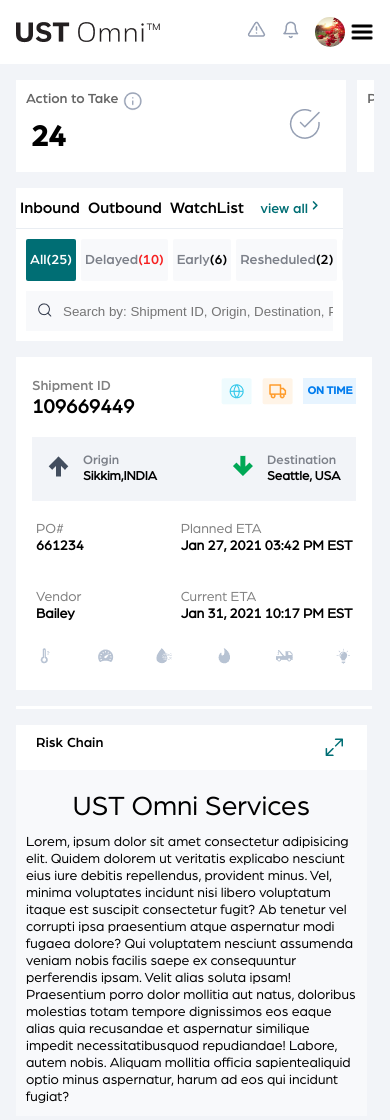
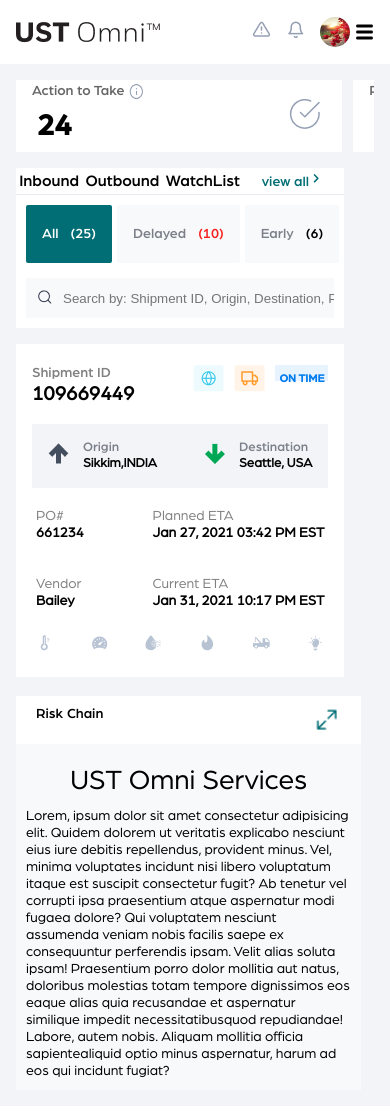
Before and after one commit to DivijaBabu/finalustproject, a plain HTML site: page index.html in a window 390 px wide. Drawn offline with Linux system fonts and the light colour scheme.

Commit message:
projectinit

```diff
--- a/index.css
+++ b/index.css
@@ -1,6 +1,7 @@
 *{
     margin:0;
     padding:0;
+    box-sizing: border-box;
 }
 ::-webkit-scrollbar{
     width:0.15rem;
@@ -124,7 +125,7 @@ nav li {
     padding-bottom: 1rem;
 }
 .mainbodycontainer{
-    height:calc(100vh - 6rem);
+    height:calc(100vh - 4rem);
     background-color: #f2f4f8;
     padding:1rem;
     font-size: 0.875rem;
@@ -309,7 +310,6 @@ nav li {
     font-weight: 500;
     font-family: 'Arboria';
     color: #2f3749;
-
 }
 .headtabs:hover{
     border-bottom: 2px solid #006e74;
@@ -350,7 +350,7 @@ nav li {
     color:#f62020;
 }
 .bodybottom{
-    height:calc(100% - 7rem);
+    height:calc(100% - 6rem);
     display:flex;
     justify-content: space-between;
 }
@@ -380,12 +380,14 @@ nav li {
     justify-content: space-between;
     padding: 0.625rem 1.25rem;
     background-color: white;
+    height: 3rem;
 }
 .riskcontent {
     font-family: 'Arboria-light';
     align-items: center;
     background-color: #f8f9fb;
     padding:0.625rem;
+    height: calc(100% - 3rem);
 }
 .riskcontent p{
     font-weight: 100;
@@ -396,11 +398,12 @@ nav li {
     font-weight: 500;
 }
 .leftsidebottom{
-        overflow-y: scroll;
+        overflow-y: auto;
         width: 100%;
         margin-top: 1rem;
         background-color: #f2f4f8;
         padding-bottom:1rem;
+        height: calc(100% - 11rem);
 }
 .bottomcards{
     display: grid;
@@ -478,8 +481,14 @@ b{
     display: none;
 }
 
+
+
+
+
+
+
 /* mobilephones */
-@media only screen and (max-width: 600px) {
+@media (min-width:50px) and (max-width: 700px) {
     *{
         padding:0%;
         margin:0%;
@@ -510,11 +519,14 @@ b{
     .profile-name {
         display: none;
     }
+    body{
+        width:100%;
+    }
     .mainbodycontainer{
         padding:1rem;
         height:auto;
+        width:100%;
     }
-
       header nav{
         display: none;
       }
@@ -522,29 +534,30 @@ b{
         overflow-x: scroll;
       }
       .overview-card{
-        width:310px;
+        width: 326px;
+        padding: 0 1rem;
         flex-basis: none;
       }
       .overviewcard4{
-        width:310px;
+        width:326px;
         flex-basis: none;
       }
       .bodybottom{
         display: grid;
         grid-template-columns: auto;
       }
-      .bodyrightside{
-        width: 98%;
-        padding-top: 1rem;
+      .bodyleftside{
+        width:50%;
+        margin-right: 0;
       }
-      .bodyleftside{
-        width:55%;
-      }
-      .headtabs {
-        padding: 0.625rem 0.25rem;
+      .leftsidetop{
+        width:95%;
       }
       .bodytabs{
-        width:255px;
+        padding: 0;
+      }
+      .headtabs{
+        padding: 0.2rem ;
       }
       .viewshipment-desktop {
         display: none;
@@ -554,23 +567,30 @@ b{
         color:#006e74;
         white-space: nowrap;
     }
-      .leftsidetop{
+    .tabscontainer{
+        width:100%;
         overflow-x: scroll;
-        width: 327px;
-      }
-      .tab{
-        padding:0.25rem;
-      }
-      .leftsidebottom{
-        width:181%;
-      }
-      .bottomcards {
-        display: grid;
-        grid-template-columns: repeat(1,1fr);
-        grid-gap: 1rem;
-      }
-      .tab{
+    }
+    .tab{
         display: flex;
+        column-gap: 0.75rem;
+    }
+    .searching{
+        padding-top: 5px;
+    }
+    .leftsidebottom{
+        width: 98%;
+    }
+    .bottomcards{
+        display: flex;
+        flex-direction: column;
+        overflow-x: scroll;
+    }
+    .card{
+        width:97%;
+    }
+    .bodyrightside{
+        width:50%;
       }
 }
 
@@ -601,6 +621,14 @@ b{
     height: 100%;
     width: 100%;
 }
+.viewshipment-desktop {
+    display: none;
+}
+.viewshipment {
+    display: block;
+    color:#006e74;
+    white-space: nowrap;
+}
 .bodyhead {
     display: grid;
     grid-template-columns: repeat(2,1fr);
@@ -612,10 +640,12 @@ b{
 }
 .bodyleftside{
     width:100%;
+    margin-right: 0;
 }
 .bodyrightside{
     padding-top:1rem;
     width:100%;
+
 }
 }
 @media (min-width:1700px) and (max-width:7500px) {
```
Also changed, not shown: dummy.html (added, +146 -0 lines), index.html (+0 -1 lines).
